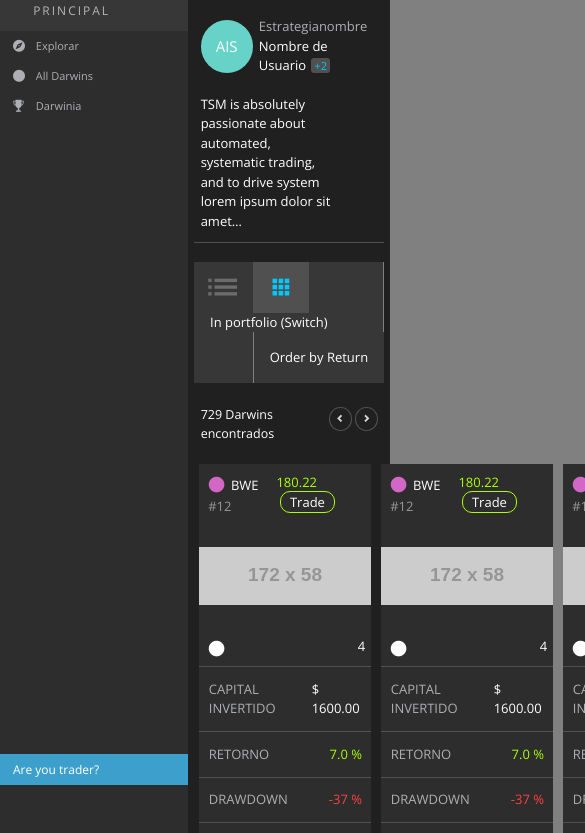
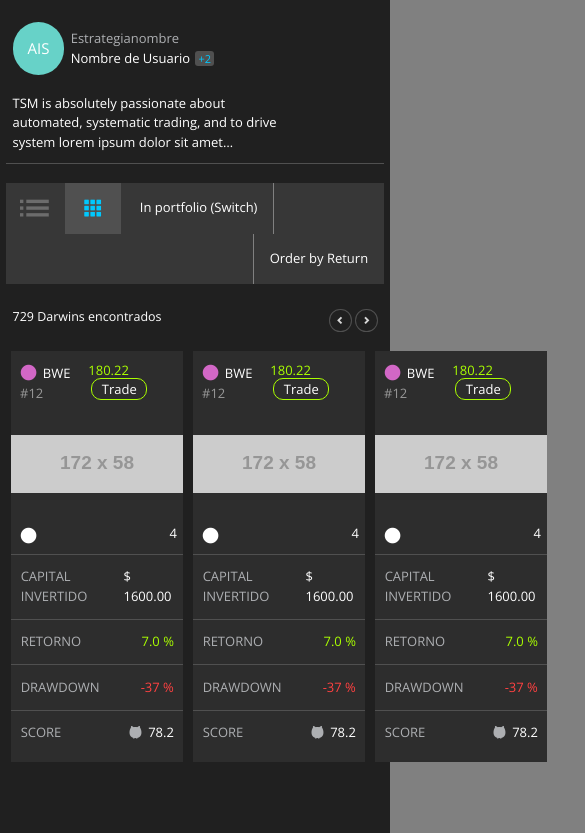
Before and after one commit to twister88888/test-darwinex, a website: page src/html/index.html in a window 390 px wide. Shown: the part 59-892 px from the top of the page, 585 px wide, since content can reach past the window. Drawn offline with nearby package versions, Linux system fonts and the light colour scheme; placeholder pictures from the web are drawn by us; some icons are missing.

Commit message:
Added transition sidebar

```diff
--- a/package.json
+++ b/package.json
@@ -21,6 +21,7 @@
     "grunt": "^1.0.1",
     "grunt-contrib-clean": "^1.1.0",
     "grunt-contrib-copy": "^1.0.0",
+    "grunt-contrib-csslint": "^2.0.0",
     "grunt-contrib-cssmin": "^2.1.0",
     "grunt-contrib-uglify": "^2.3.0",
     "grunt-contrib-watch": "^1.0.0",
--- a/src/html/index.html
+++ b/src/html/index.html
@@ -12,7 +12,7 @@
     <div class="container-fluid">
       <div class="row">
         <div class="col-sm-12 nopadding">
-          <button type="button" class="navbar-toggle collapsed" data-toggle="collapse" data-target="#navbar" aria-expanded="false" aria-controls="navbar">
+          <button type="button" class="navbar-toggle" data-toggle="collapse" data-target="#navbar" aria-expanded="false" aria-controls="navbar">
             <span class="sr-only">Toggle navigation</span>
             <span class="icon-bar"></span>
             <span class="icon-bar"></span>
@@ -28,7 +28,7 @@
     </div>
   </header>
   <div class="main">
-    <aside class="sidebar-navbar collapse out" role="sidebar" id="navbar">
+    <aside class="sidebar-navbar collapse" role="sidebar" id="navbar">
       <div class="navbar-primary">
         <span class="navbar-primary__title"><i class="icon icon-dots">Principal</i></span>
         <div class="navbar-primary__list">
--- a/src/scss/custom.scss
+++ b/src/scss/custom.scss
@@ -29,7 +29,7 @@ header {
 .logo {
   height: 5rem;
   margin: 0;
-  @media (min-width: 768px) {
+  @media (max-width: 768px) {
     text-align: center;
   }
 }
@@ -42,20 +42,24 @@ header {
 .main-column {
   background-color: #202020;
   float: right;
-  margin-top: px-rem(72);
+  margin-top: px-rem(80);
   padding: 0 px-rem(10);
+  transition: all 0.15s linear;
   width: calc(100% - 188.13px);
+  @media (max-width: 768px) {
+    width: 100%;
+  }
 }
 
 .nopadding {
-  @media (min-width: 990px) {
+  @media (max-width: 768px) {
     padding: 0;
   }
 }
 
 
 .navbar-toggle {
-  @media (min-width: 768px) {
+  @media (max-width: 768px) {
     display: block;
   }
 }
--- a/src/scss/navbar.scss
+++ b/src/scss/navbar.scss
@@ -8,10 +8,11 @@
   top: 5rem;
   vertical-align: top;
   width: px-rem(301);
-  -webkit-transition: all 0.5s ease;
-  -moz-transition: all 0.5s ease;
-  -o-transition: all 0.5s ease;
-  transition: all 0.5s ease;
+  transition: transform 0.15s linear;
+  /*transition: transform 1.15s easy;
+  -webkit-transform: translateX(0);
+      -ms-transform: translateX(0);
+          transform: translateX(0);*/
 
   .icon {
     display: inline-block;
@@ -23,6 +24,12 @@
       text-align: left;
       font-size: 10px;
     }
+  }
+  @media (max-width: 768px) {
+  /*  display: none; */
+    -webkit-transform: translateX(px-rem(-301));
+    -ms-transform: translateX(px-rem(-301));
+    transform: translateX(px-rem(-301));
   }
   @media (min-width: 768px) {
 
@@ -85,3 +92,7 @@
   padding: px-rem(12) 0;
   text-align: center;
 }
+
+.navbar-toggle {
+  cursor: pointer;
+}
--- a/todo.txt
+++ b/todo.txt
@@ -1,3 +1,4 @@
+All
 - navbar con las clases de bootstrap
 - añadir .news__expand
 - cruceta en collapse navbar
@@ -10,3 +11,6 @@
 - media queries al final
 - linter html
 - sacar el svg del icono del hexágono, del círculo rosa y los 6 puntitos
+
+Tablet
+- centrar logo
```
Also changed, not shown: dist/css/style.css, src/css/style.css, 1 other file.
